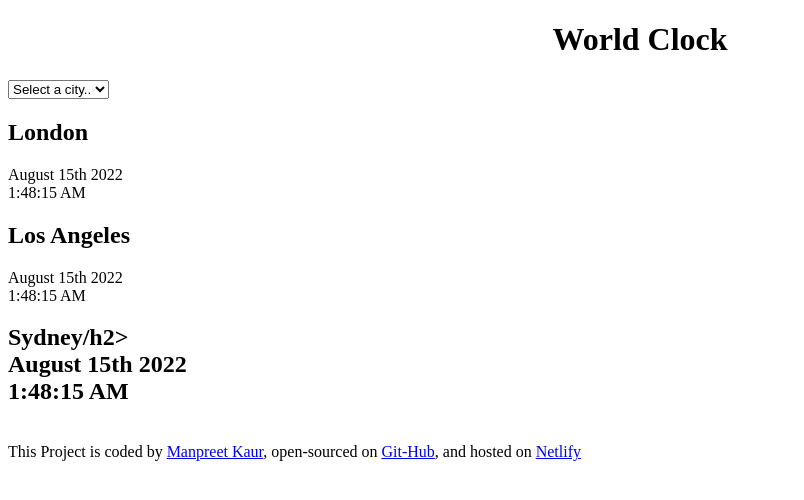
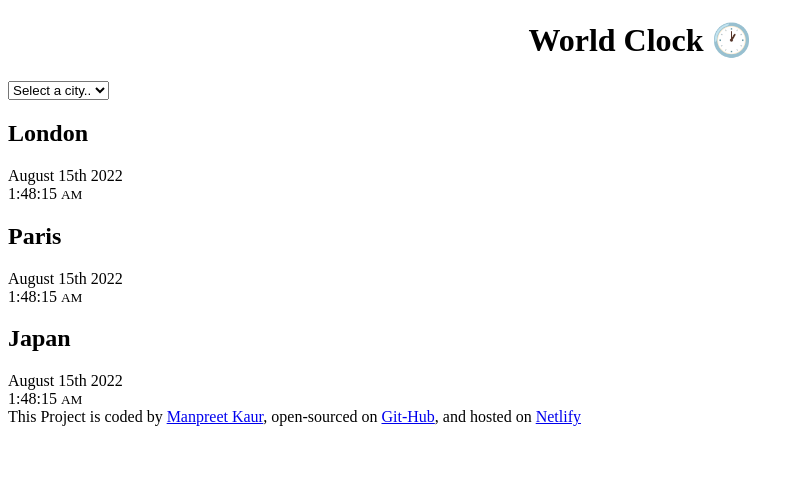
Before and after one commit to Manpreet-star/World-Clock-Project, a plain HTML site: page index.html in a window 1280 px wide. Shown: the whole page, without its empty margins (0-804 px from the left). Drawn offline with Linux system fonts and the light colour scheme.

Commit message:
updated html

```diff
--- a/index.html
+++ b/index.html
@@ -9,7 +9,7 @@
   <body>
 <body>
     <div class="container">
-      <h1>World Clock</h1>
+      <h1>World Clock 🕐</h1>
 
       <select>
         <option value="">Select a city..</option>
@@ -18,22 +18,24 @@
         <option value="">Sydney</option>
       </select>
  <div class="city">
-        <h2>London</h2>
+        <div><h2>London</h2>
         <div class="date">August 15th 2022</div>
-        <div class="time">1:48:15 AM</div>
+        </div>
+        <div class="time">1:48:15 <small>AM</small></div>
       </div>
-      <div class="city">
-        <h2>Los Angeles</h2>
+       <div class="city">
+        <div><h2>Paris</h2>
         <div class="date">August 15th 2022</div>
-        <div class="time">1:48:15 AM</div>
+        </div>
+        <div class="time">1:48:15 <small>AM</small></div>
       </div>
-      <div class="city">
-        <h2>Sydney/h2>
+       <div class="city">
+        <div><h2>Japan</h2>
         <div class="date">August 15th 2022</div>
-        <div class="time">1:48:15 AM</div>
+        </div>
+        <div class="time">1:48:15 <small>AM</small></div>
       </div>
     </div>
-      <br>
       <footer>
         This Project is coded by
         <a href="https://github.com/Manpreet-star" target="_blank"
@@ -48,7 +50,6 @@
           >Netlify</a
         >
       </footer>
-    </div>
     <script src="src/index.js"></script>
   </body>
 </html>
```
